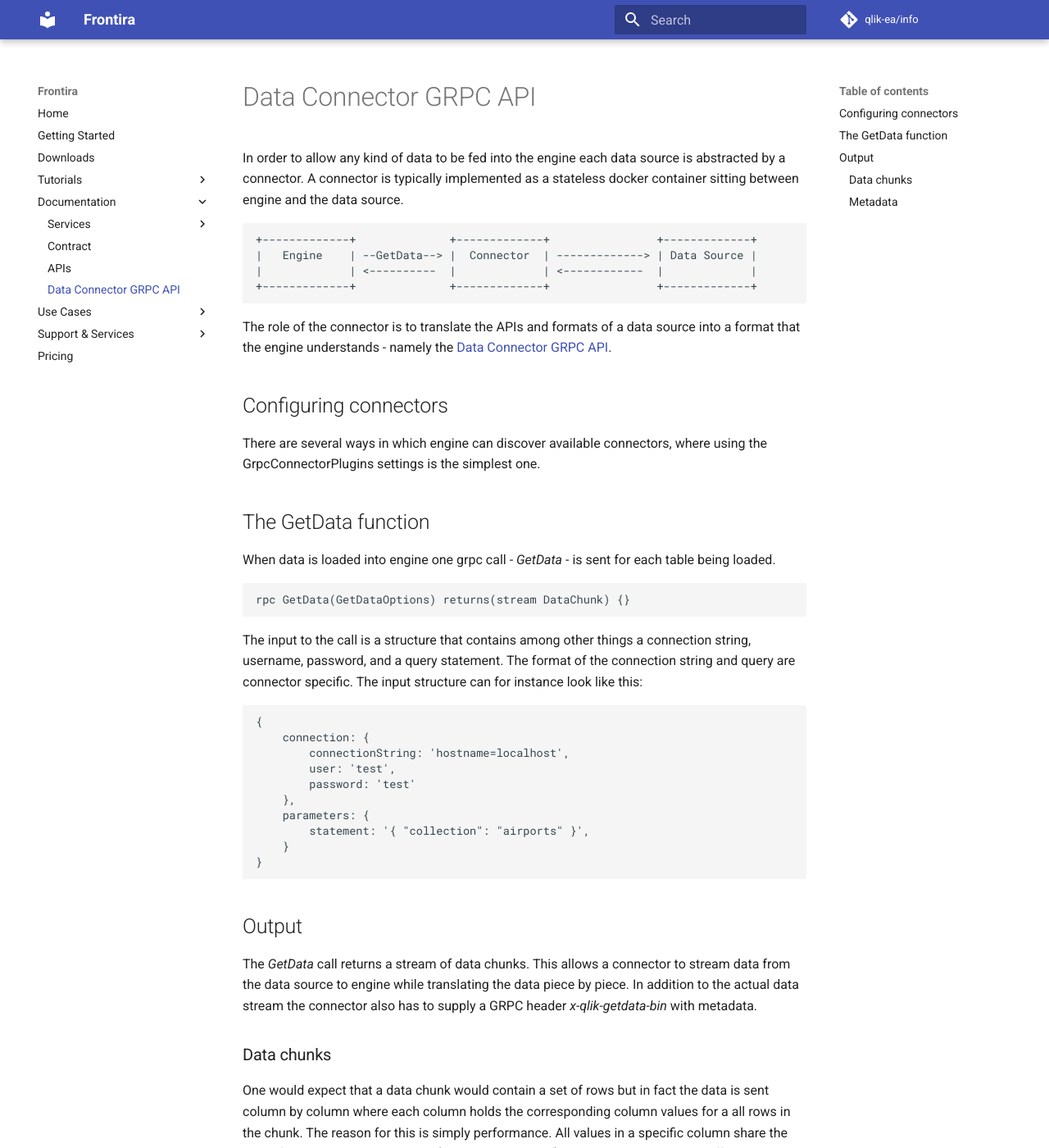
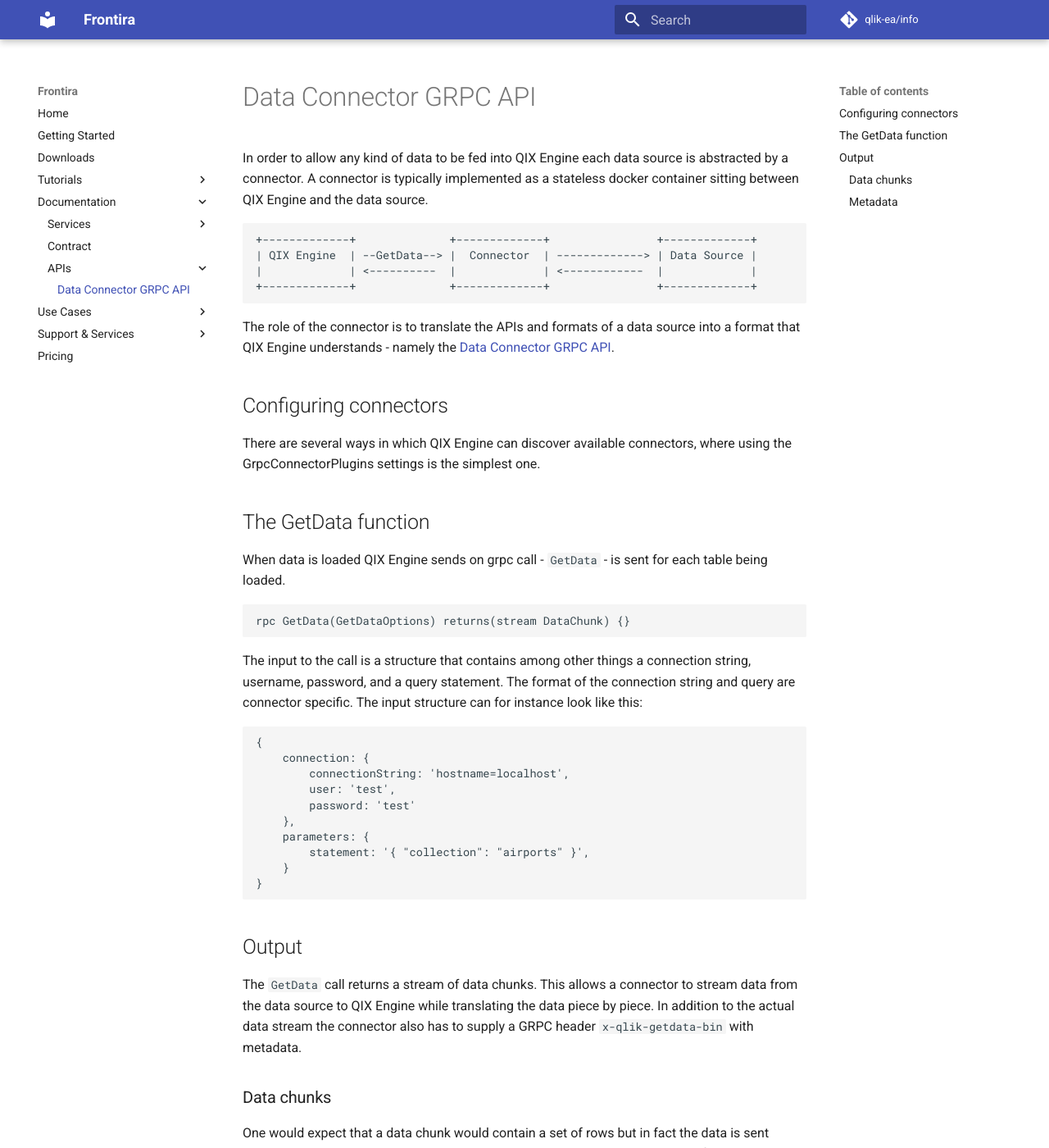
Before and after one commit to qlik-oss/core-website, an MkDocs documentation site: the page built from docs/documentation/apis/data-connector-grpc-api.md, in a window 1280 px wide and 1400 px high. Shown: the whole window at 82% size. Built offline with MkDocs 1.6.1 and Material for MkDocs 9.7.7, drawn with Linux system fonts in a browser that asks for light colours; comment, search, counter and statistics services are not loaded; old or Windows-style settings are respelled for this version of MkDocs.

Commit message:
Changes after comments

````diff
--- a/docs/documentation/data-connector-grpc-api.md
+++ b/docs/documentation/apis/data-connector-grpc-api.md
@@ -1,26 +1,26 @@
 # Data Connector GRPC API
 
-In order to allow any kind of data to be fed into the engine each data source is abstracted by a connector. A connector
-is typically implemented as a stateless docker container sitting between engine and the data source.
+In order to allow any kind of data to be fed into QIX Engine each data source is abstracted by a connector. A connector
+is typically implemented as a stateless docker container sitting between QIX Engine and the data source.
 
 ``` asciiart
 +-------------+              +-------------+                +-------------+
-|   Engine    | --GetData--> |  Connector  | -------------> | Data Source |
+| QIX Engine  | --GetData--> |  Connector  | -------------> | Data Source |
 |             | <----------  |             | <------------  |             |
 +-------------+              +-------------+                +-------------+
 ```
 
-The role of the connector is to translate the APIs and formats of a data source into a format that the engine
-understands - namely the [Data Connector GRPC API](./data-connector-grpc-api.proto).
+The role of the connector is to translate the APIs and formats of a data source into a format that QIX Engine
+understands - namely the [Data Connector GRPC API](data-connector-grpc-api.proto).
 
 ## Configuring connectors
 
-There are several ways in which engine can discover available connectors, where using the GrpcConnectorPlugins settings
+There are several ways in which QIX Engine can discover available connectors, where using the GrpcConnectorPlugins settings
 is the simplest one.
 
 ## The GetData function
 
-When data is loaded into engine one grpc call - _GetData_ - is sent for each table being loaded.
+When data is loaded QIX Engine sends on grpc call - `GetData` - is sent for each table being loaded.
 
 ``` proto
 rpc GetData(GetDataOptions) returns(stream DataChunk) {}
@@ -45,9 +45,9 @@
 
 ## Output
 
-The _GetData_ call returns a stream of data chunks. This allows a connector to stream data from the data source to
-engine while translating the data piece by piece. In addition to the actual data stream the connector also has to
-supply a GRPC header _x-qlik-getdata-bin_ with metadata.
+The `GetData` call returns a stream of data chunks. This allows a connector to stream data from the data source to
+QIX Engine while translating the data piece by piece. In addition to the actual data stream the connector also has to
+supply a GRPC header `x-qlik-getdata-bin` with metadata.
 
 ### Data chunks
 
@@ -55,7 +55,7 @@
 each column holds the corresponding column values for a all rows in the chunk. The reason for this is simply
 performance. All values in a specific column share the same format which allows GRPC (and hence protobuf) to encode
 the data more efficiently. To further improve the performance each column can choose from a variety of formats -
-strings, floating point numbers, and integers. Along with the column data a structure called _ValueFlag_ is used to
+strings, floating point numbers, and integers. Along with the column data a structure called `ValueFlag` is used to
 further specify the format of the data. This is for instance used to specify date formats etc.
 
 ``` proto
@@ -75,7 +75,7 @@
 
 ### Metadata
 
-The metadata sent in the _x-qlik-getdata-bin_ header is the _GetDataResponse_ message encoded using _protobuf_ which
+The metadata sent in the `x-qlik-getdata-bin` header is the `GetDataResponse` message encoded using _protobuf_ which
 is the underlying encoding technology in GRPC.
 
 ``` proto
--- a/mkdocs.yml
+++ b/mkdocs.yml
@@ -24,8 +24,8 @@
       - License Service: documentation/services/license-service.md
       - Mira: documentation/services/mira.md
     - Contract: documentation/contract.md
-    - APIs: documentation/apis.md
-    - Data Connector GRPC API: documentation/data-connector-grpc-api.md
+    - APIs:
+      - Data Connector GRPC API: documentation/apis/data-connector-grpc-api.md
   - Use Cases:
     - Custom Analytics UI: use-cases/use-case-custom-analytics/README.md
   - Support & Services:
````
Also changed, not shown: 2 other files.
